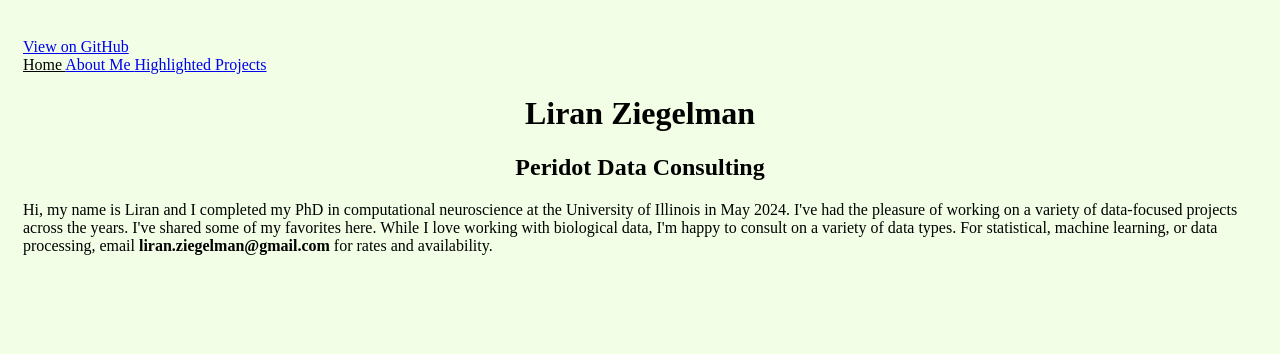
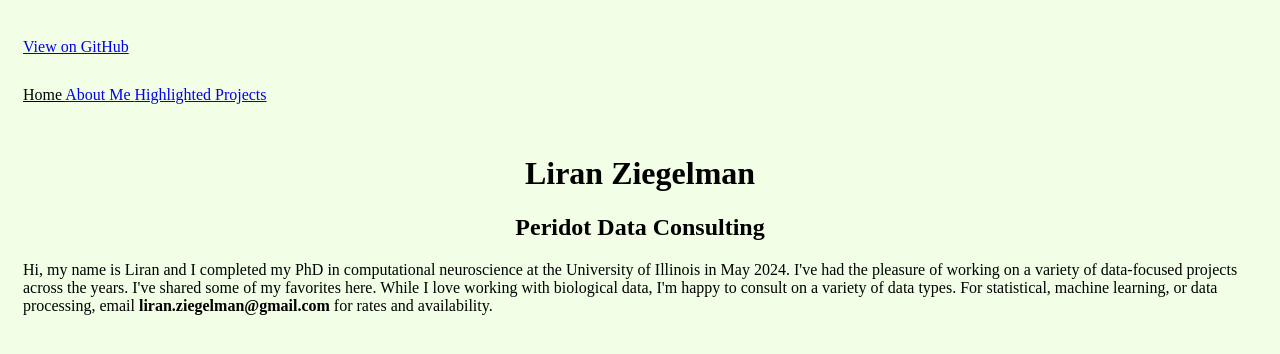
Before and after one commit to lziegelman/lziegelman.github.io, a Jekyll site: the page built from index.html, in a window 1280 px wide. Shown: the top 354 px of the page. Built offline with Jekyll 4.4.1, drawn with Linux system fonts in a browser that asks for light colours.

Commit message:
Update navigation.html

```diff
--- a/_includes/navigation.html
+++ b/_includes/navigation.html
@@ -13,12 +13,10 @@
   {% endfor %}
 </nav>
 
-<!--
 <style>
 nav {
   list-style-type: none;
   margin: 0px;
-  padding: 30px 15px;
+  padding: 30px 0px;
 }
 </style>
--->
```
